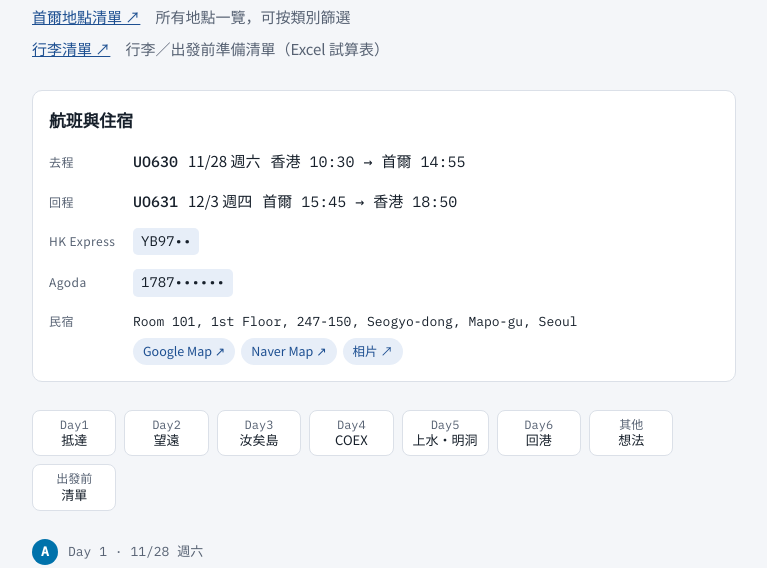
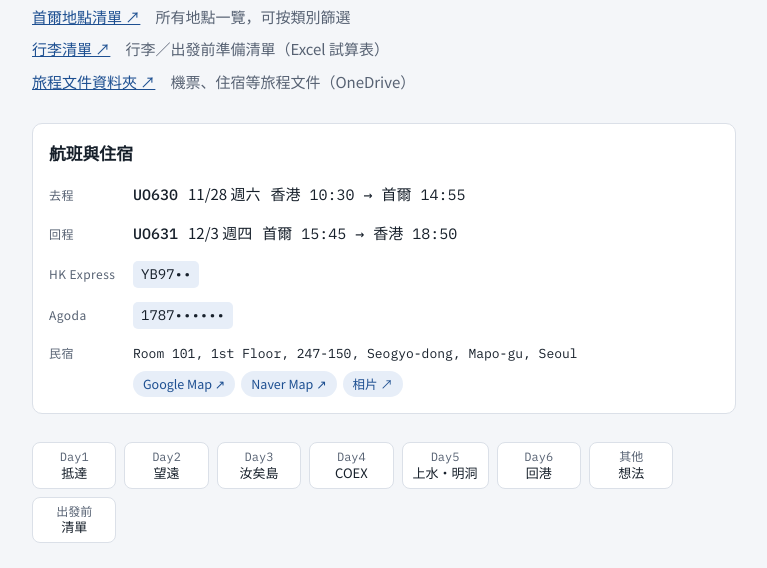
Before and after one commit to cariries/pure-html, a plain HTML site: page 202612_Seoul_Trip/index.html in a window 1280 px wide. Shown: the part 145-713 px from the top of the page, without its empty margins (256-1023 px from the left). Drawn offline with Linux system fonts and the light colour scheme.

Commit message:
Added document folder

```diff
--- a/202612_Seoul_Trip/index.html
+++ b/202612_Seoul_Trip/index.html
@@ -116,6 +116,7 @@ section.plain h2{font-size:1.2rem}
   <p class="lead">二人同行，其中一位是長者。住弘大一帶。每日列出早午晚三餐，標「已定」是你指定的，「建議」是我提議，「未定」留給你決定。可再按體力調整。</p>
   <p class="lead"><a href="首爾地點清單.html" target="_self" rel="noopener">首爾地點清單 ↗</a>　所有地點一覽，可按類別篩選</p>
   <p class="lead"><a href="行李清單.xlsx" target="_blank" rel="noopener">行李清單 ↗</a>　行李／出發前準備清單（Excel 試算表）</p>
+  <p class="lead"><a href="https://1drv.ms/f/c/16a978e6b94488a1/IgAJRyFdwJJuToYGDYYpluDRAcXZUQaYjzXetqBhRqxLYh0" target="_blank" rel="noopener">旅程文件資料夾 ↗</a>　機票、住宿等旅程文件（OneDrive）</p>
 </header>
 
 <section class="card" aria-labelledby="h-trip">
```
Also changed, not shown: 2 other files.
